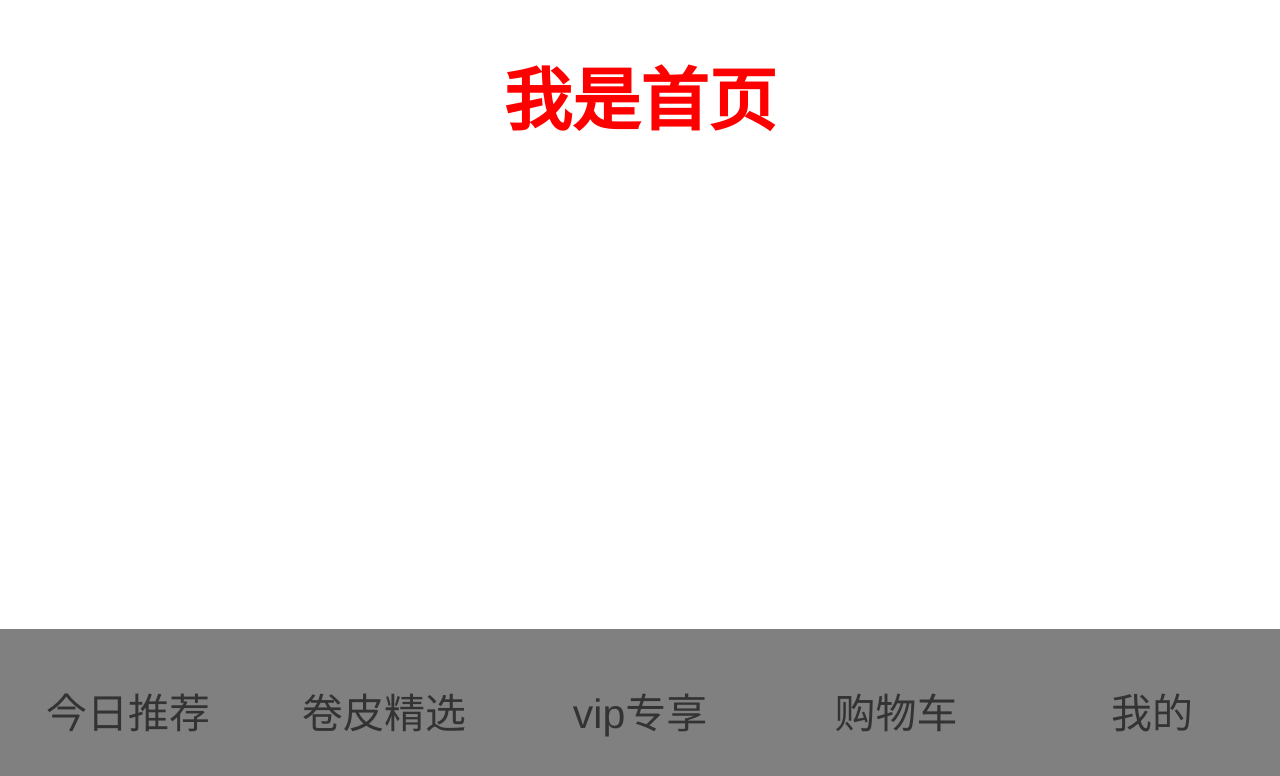
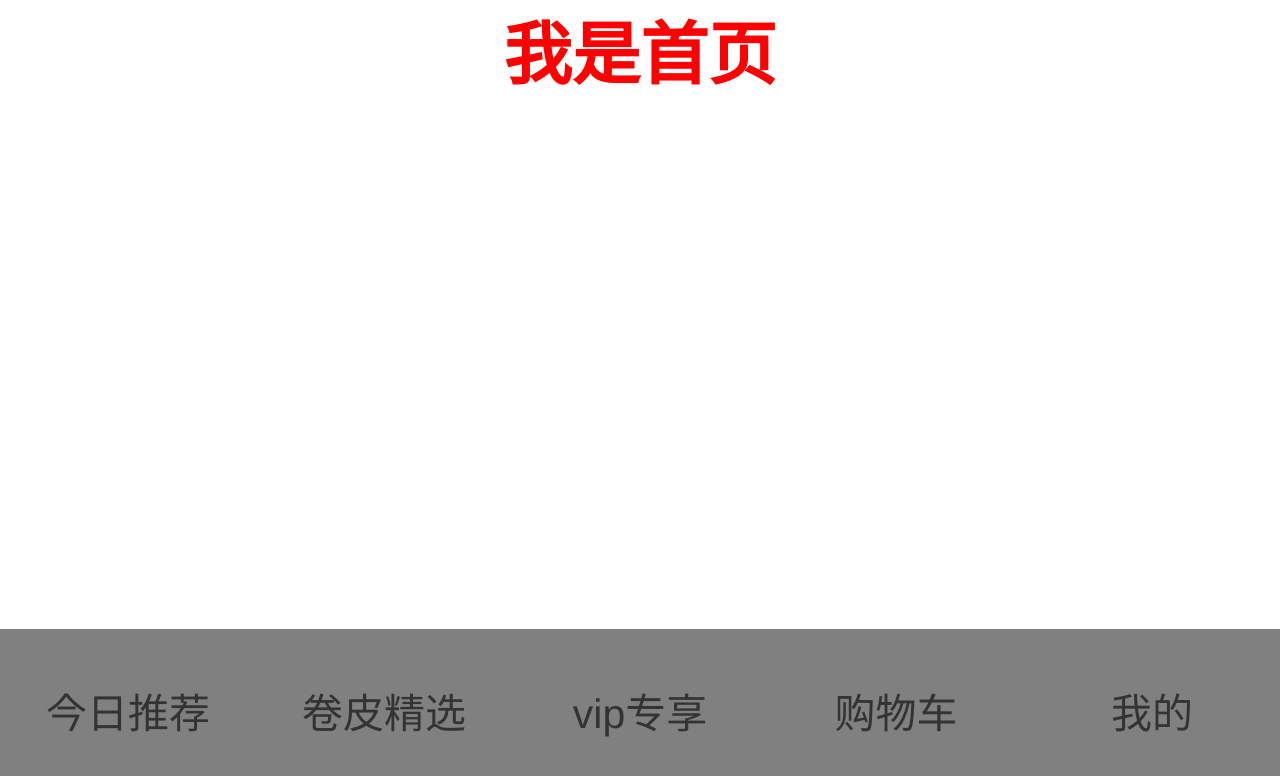
Before and after one commit to Eastblue11/roll, a Vue app: page / in a window 1280 px wide. Shown: the top 776 px of the page. Built offline with nearby package versions, Linux system fonts and the light colour scheme.

Commit message:
new index.html

```diff
--- a/index.html
+++ b/index.html
@@ -1,11 +1,22 @@
 <!DOCTYPE html>
 <html>
-
 <head>
     <meta charset="utf-8">
     <meta name="viewport" content="width=device-width, initial-scale=1.0, maximum-scale=1.0, minimum-scale=1.0, user-scalable=no" />
     <title>roll</title>
-
+<style>
+    *{
+        margin:0;
+        padding: 0;
+    }
+    a{
+        text-decoration: none;
+        color: #666;
+    }
+    i{
+        font-style: normal;
+    }
+</style>
 </head>
 
 <body>
--- a/src/App.vue
+++ b/src/App.vue
@@ -48,6 +48,7 @@ export default {
   height: 0.5rem;
   background-color: gray;
   line-height: 0.5rem;
+  z-index:999;
 }
 #app ul li{
   float: left;
```
